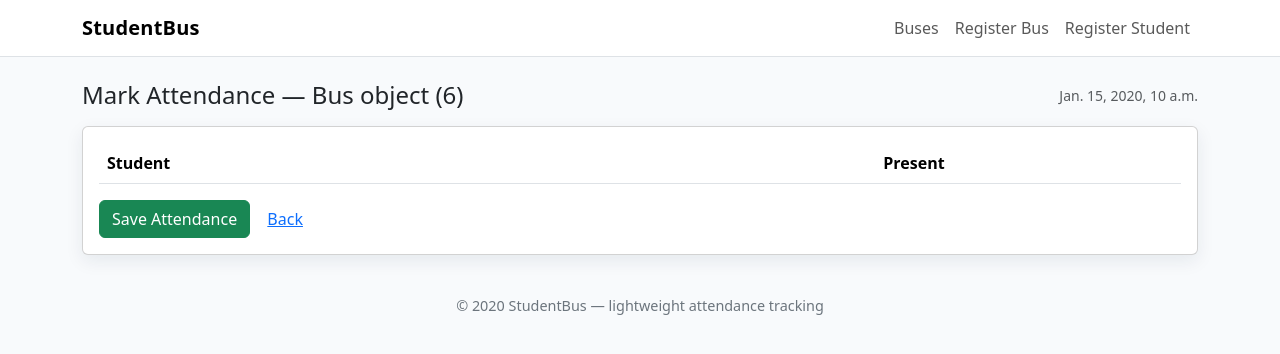
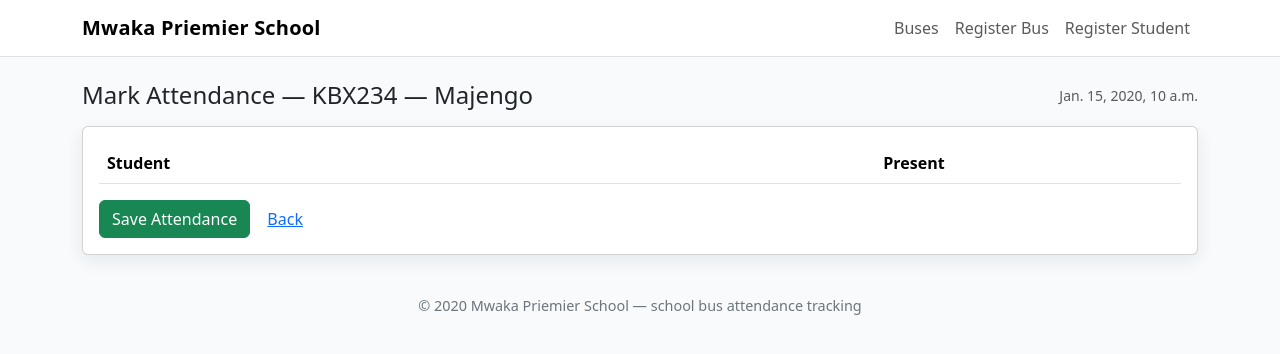
Before and after one commit to Sarleymwaka/studentbusmanagement, a Django app: template busproject/busapp/templates/busapp/mark_attendance.html in a window 1280 px wide. Shown: the top 354 px of the page. Run offline with Django 4.2, Linux system fonts and the light colour scheme; data comes from the database, SQL or seed files in the repository; both versions use the stored data as it was after the commit; the template is opened without the code that fills it: values that come from a table or form of the project are taken from there, most other values are stand-ins (such as "Sample title", 1, 10 or a date in 2020); lists and menus that the app fills with data are empty.

Commit message:
newUpdates

```diff
--- a/busproject/busapp/models.py
+++ b/busproject/busapp/models.py
@@ -7,22 +7,19 @@ class Bus(models.Model):
     bus_number = models.CharField(max_length=10)
     route = models.CharField(max_length=100)
     capacity = models.IntegerField()
-
-    def _str_(self):
+    def __str__(self):
         return f"{self.bus_number} - {self.route}"
 
 class Student(models.Model):
     name = models.CharField(max_length=100)
     grade = models.CharField(max_length=10)
     bus = models.ForeignKey(Bus, on_delete=models.CASCADE, related_name='students')
-
-    def _str_(self):
+    def __str__(self):
         return self.name
 
 class Attendance(models.Model):
     student = models.ForeignKey(Student, on_delete=models.CASCADE)
     date = models.DateField(default=timezone.now)
     present = models.BooleanField(default=True)
-
-    def str(self):
+    def __str__(self):
         return f"{self.student.name} - {'Present' if self.present else 'Absent'} on {self.date}"
--- a/busproject/busapp/templates/busapp/base.html
+++ b/busproject/busapp/templates/busapp/base.html
@@ -15,7 +15,7 @@
   <body>
     <nav class="navbar navbar-expand-lg navbar-light bg-white border-bottom">
       <div class="container">
-        <a class="navbar-brand brand" href="{% url 'bus_list' %}">StudentBus</a>
+        <a class="navbar-brand brand" href="{% url 'bus_list' %}">Mwaka Priemier School</a>
         <button class="navbar-toggler" type="button" data-bs-toggle="collapse" data-bs-target="#nav">
           <span class="navbar-toggler-icon"></span>
         </button>
@@ -37,7 +37,7 @@
 
     <footer class="py-3">
       <div class="container text-center">
-        &copy; {{ now.year }} StudentBus — lightweight attendance tracking
+        &copy; {{ now.year }} Mwaka Priemier School — school bus attendance tracking
       </div>
     </footer>
 
--- a/busproject/busapp/templates/busapp/bus_attendance.html
+++ b/busproject/busapp/templates/busapp/bus_attendance.html
@@ -1,8 +1,8 @@
 {% extends 'busapp/base.html' %}
-{% block title %}Attendance — {{ bus }}{% endblock %}
+{% block title %}Attendance — {{ bus.bus_number }} — {{ bus.route }}{% endblock %}
 {% block content %}
   <div class="d-flex justify-content-between align-items-center mb-3">
-    <h4 class="mb-0">Attendance — {{ bus }}</h4>
+    <h4 class="mb-0">Attendance — {{ bus.bus_number }} — {{ bus.route }}</h4>
     <small class="text-muted">{{ today }}</small>
   </div>
 
--- a/busproject/busapp/templates/busapp/bus_list.html
+++ b/busproject/busapp/templates/busapp/bus_list.html
@@ -21,6 +21,10 @@
             <div class="text-end">
               <a class="btn btn-sm btn-outline-secondary mb-2" href="{% url 'bus_attendance' bus.id %}">View Attendance</a>
               <a class="btn btn-sm btn-success" href="{% url 'mark_attendance' bus.id %}">Mark</a>
+              <form method="post" action="{% url 'delete_bus' bus.id %}" class="d-inline-block ms-2">
+                {% csrf_token %}
+                <button type="submit" class="btn btn-sm btn-danger" onclick="return confirm('Delete this bus? This will remove associated students.');">Delete</button>
+              </form>
             </div>
           </div>
         </div>
--- a/busproject/busapp/templates/busapp/mark_attendance.html
+++ b/busproject/busapp/templates/busapp/mark_attendance.html
@@ -1,8 +1,8 @@
 {% extends 'busapp/base.html' %}
-{% block title %}Mark Attendance — {{ bus }}{% endblock %}
+{% block title %}Mark Attendance — {{ bus.bus_number }} — {{ bus.route }}{% endblock %}
 {% block content %}
   <div class="d-flex justify-content-between align-items-center mb-3">
-    <h4 class="mb-0">Mark Attendance — {{ bus }}</h4>
+    <h4 class="mb-0">Mark Attendance — {{ bus.bus_number }} — {{ bus.route }}</h4>
     <small class="text-muted">{{ today }}</small>
   </div>
 
--- a/busproject/busapp/urls.py
+++ b/busproject/busapp/urls.py
@@ -7,4 +7,5 @@ urlpatterns = [
     path('students/register/', views.register_student, name='register_student'),
     path('buses/<int:bus_id>/attendance/', views.bus_attendance, name='bus_attendance'),
     path('buses/<int:bus_id>/mark/', views.mark_attendance, name='mark_attendance'),
+    path('buses/<int:bus_id>/delete/', views.delete_bus, name='delete_bus'),
 ]
```
Also changed, not shown: busproject/busapp/views.py (+7 -0 lines), busproject/db.sqlite3.
